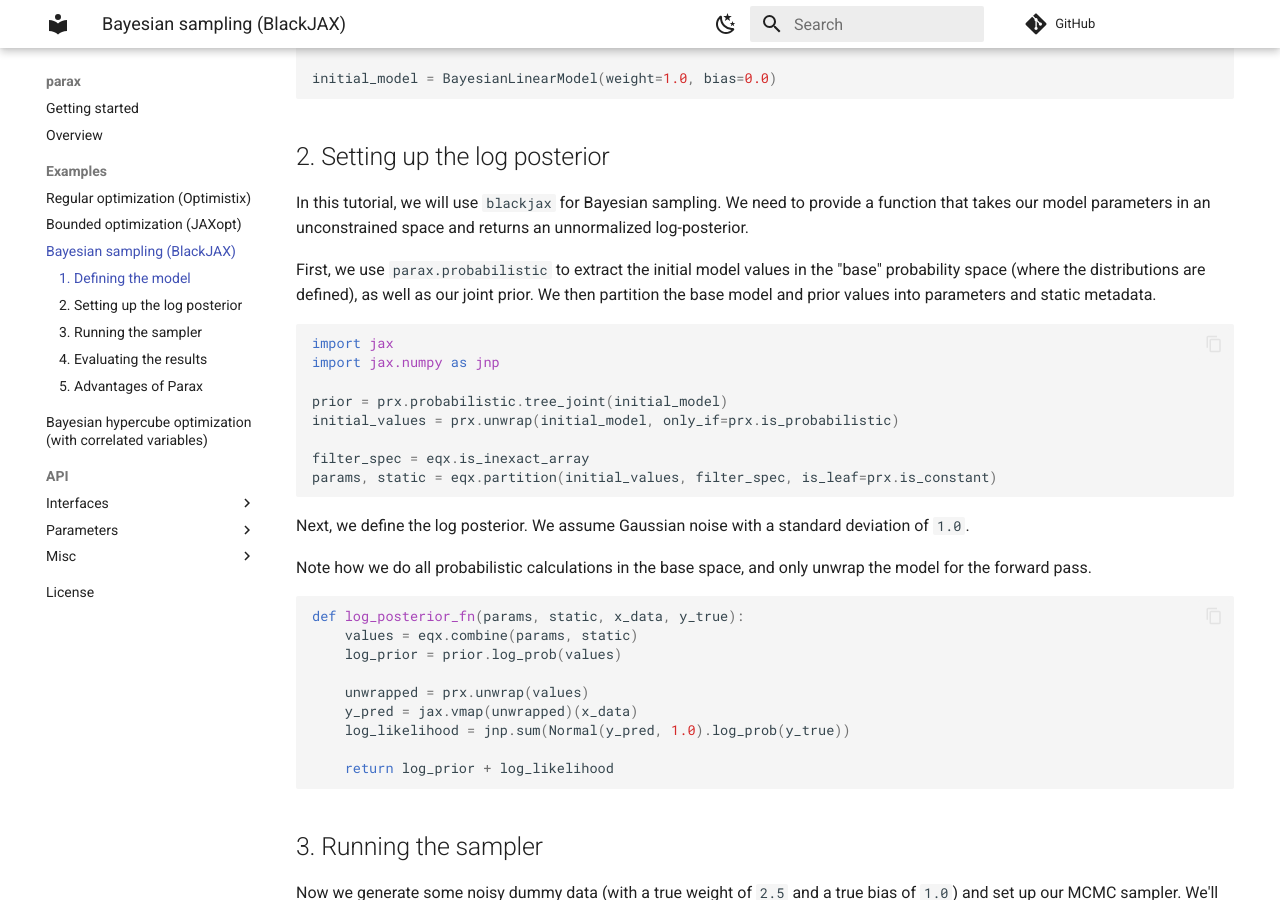
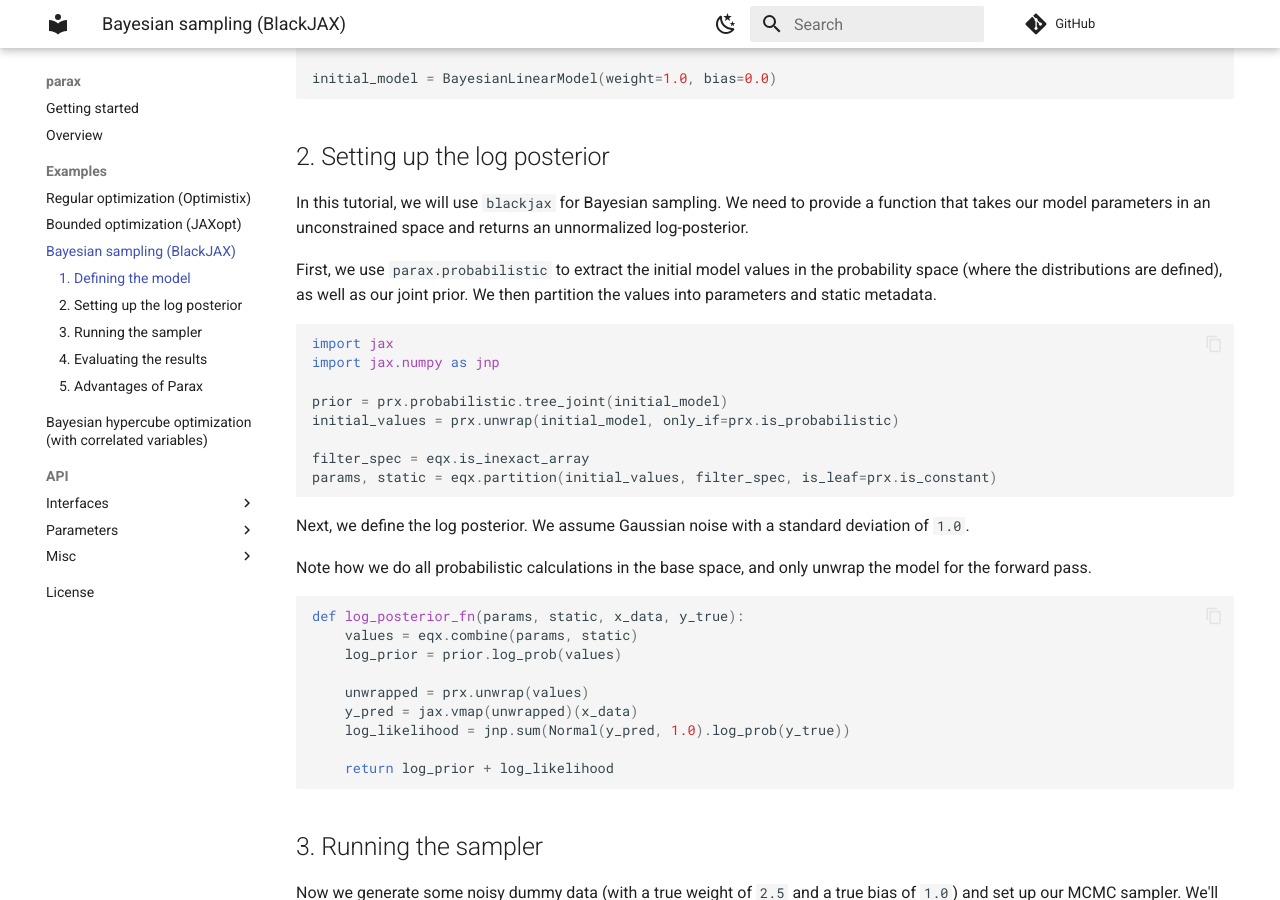
Before and after one commit to gvcallen/parax, an MkDocs documentation site: the page built from docs/examples/bayesian_sampling_blackjax.md, in a window 1280 px wide and 900 px high, scrolled down 623 px. Built offline with MkDocs 1.6.1 and Material for MkDocs 9.7.7, drawn with Linux system fonts in a browser that asks for light colours; comment, search, counter and statistics services are not loaded.

Commit message:
Updated docs

````diff
--- a/docs/examples/bayesian_sampling_blackjax.md
+++ b/docs/examples/bayesian_sampling_blackjax.md
@@ -29,7 +29,7 @@ initial_model = BayesianLinearModel(weight=1.0, bias=0.0)
 
 In this tutorial, we will use `blackjax` for Bayesian sampling. We need to provide a function that takes our model parameters in an unconstrained space and returns an unnormalized log-posterior.
 
-First, we use `parax.probabilistic` to extract the initial model values in the "base" probability space (where the distributions are defined), as well as our joint prior.  We then partition the base model and prior values into parameters and static metadata.
+First, we use `parax.probabilistic` to extract the initial model values in the probability space (where the distributions are defined), as well as our joint prior. We then partition the values into parameters and static metadata.
 
 <!-- pytest-codeblocks:cont -->
 ```python
````
